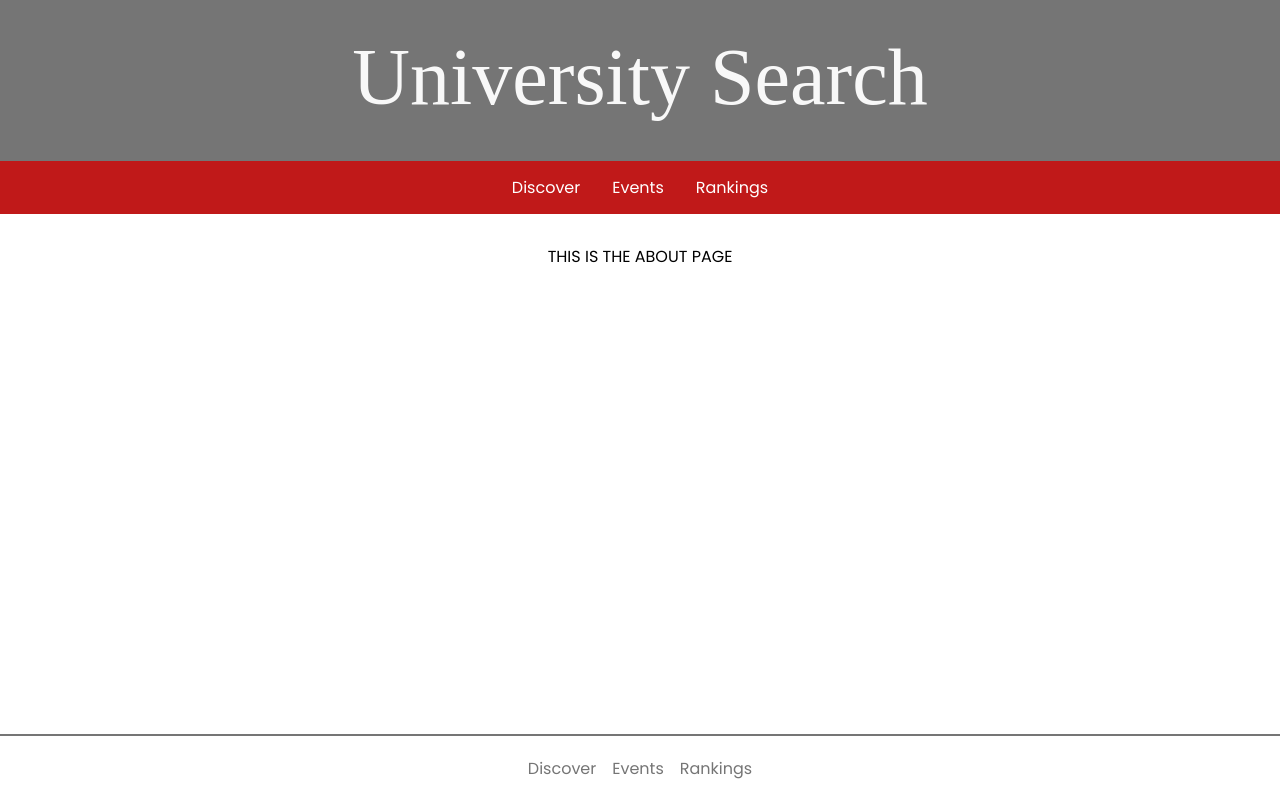
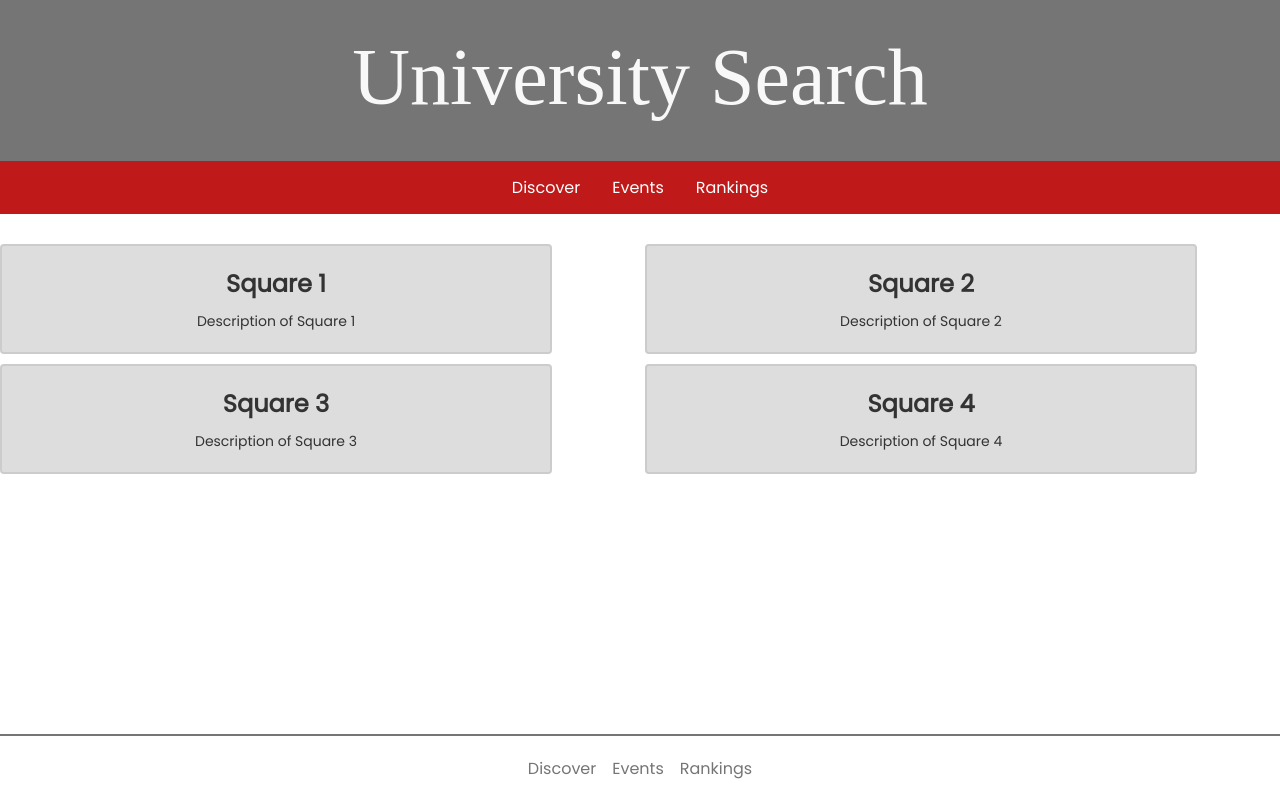
Before and after one commit to Sean-yad/University-Search-React-App, a React (Create React App) app: page /about in a window 1280 px wide. Built offline with nearby package versions, Linux system fonts and the light colour scheme; a web font is replaced by a local one.

Commit message:
Fetchi API with a search component and other stylings

```diff
--- a/src/App.css
+++ b/src/App.css
@@ -10,7 +10,7 @@
   padding: 0;
 
 }
-ul {
+.unordered-list {
 
 
   top: 0;
@@ -21,7 +21,6 @@ ul {
   list-style-type: none;
   margin: 0;
   padding: 0;
-
   overflow: hidden;
   background-color: rgb(192, 25, 25);
 
--- a/src/App.js
+++ b/src/App.js
@@ -21,7 +21,7 @@ function App() {
           </div>
         </nav>
         <nav>
-          <ul>
+          <ul className="unordered-list">
             <li>
               <div className="anchor">
                 <Link to="/" className="navlink">
--- /dev/null
+++ b/src/Components/FourSquareGrid.css
@@ -0,0 +1,34 @@
+.four-square-grid {
+    display: grid;
+    grid-template-columns: repeat(2, 1fr);
+    grid-template-rows: repeat(2, 1fr);
+    grid-gap: 10px;
+  }
+
+  .square {
+    display: flex;
+    flex-direction: column;
+    align-items: center;
+    justify-content: center;
+    background-color: #ddd;
+    border: 2px solid #ccc;
+    border-radius: 4px;
+    text-align: center;
+    padding: 20px;
+    width: 80%;
+  }
+
+  .square a {
+
+    color: #333;
+    text-decoration: none;
+  }
+
+  .square h2 {
+    margin: 0;
+  }
+
+  .square p {
+    margin: 10px 0 0;
+    font-size: 14px;
+  }
--- /dev/null
+++ b/src/Components/FourSquareGrid.js
@@ -0,0 +1,35 @@
+import React from "react";
+import "./FourSquareGrid.css";
+
+function FourSquareGrid() {
+  return (
+    <div className="four-square-grid">
+      <div className="square">
+        <a href="/link1">
+          <h2>Square 1</h2>
+          <p>Description of Square 1</p>
+        </a>
+      </div>
+      <div className="square">
+        <a href="/link2">
+          <h2>Square 2</h2>
+          <p>Description of Square 2</p>
+        </a>
+      </div>
+      <div className="square">
+        <a href="/link3">
+          <h2>Square 3</h2>
+          <p>Description of Square 3</p>
+        </a>
+      </div>
+      <div className="square">
+        <a href="/link4">
+          <h2>Square 4</h2>
+          <p>Description of Square 4</p>
+        </a>
+      </div>
+    </div>
+  );
+}
+
+export default FourSquareGrid;
--- /dev/null
+++ b/src/Components/UniversitySearch.css
@@ -0,0 +1,52 @@
+.university-search {
+    width: 80%;
+    margin: 0 auto;
+    text-align: center;
+  }
+
+  .search-box {
+    width: 80%;
+    font-size: 16px;
+    padding: 12px 20px;
+    margin: 8px 0;
+    box-sizing: border-box;
+    border: 2px solid #ccc;
+    border-radius: 4px;
+    outline: none;
+    transition: 0.3s;
+  }
+
+  .search-box:focus {
+    border: 2px solid #555;
+  }
+
+  .university-table {
+    width: 100%;
+    border-collapse: collapse;
+  }
+
+  .university-table th,
+  .university-table td {
+    padding: 8px;
+    text-align: left;
+    border-bottom: 1px solid #ddd;
+  }
+
+  .university-table th {
+    background-color: #ddd;
+  }
+
+  .university-table tr:nth-child(even) {
+    background-color: #d8d4d4;
+  }
+
+  .university-table tr:hover {
+    background-color: #f5f5f5;
+  }
+
+  ul{
+    display: flex;
+    list-style-type: none;
+    overflow: hidden;
+    padding: 8px;
+  }
--- /dev/null
+++ b/src/Components/UniversitySearch.js
@@ -0,0 +1,61 @@
+import React, { useState, useEffect } from "react";
+import "./UniversitySearch.css";
+
+function UniversitySearch() {
+  const [searchTerm, setSearchTerm] = useState("");
+  const [searchResults, setSearchResults] = useState([]);
+
+  useEffect(() => {
+    async function fetchData() {
+      const response = await fetch(
+        `http://universities.hipolabs.com/search?country=United+States&name=${searchTerm}`
+      );
+      const data = await response.json();
+      setSearchResults(data);
+    }
+
+    fetchData();
+  }, [searchTerm]);
+
+  function handleChange(event) {
+    setSearchTerm(event.target.value);
+  }
+
+  return (
+    <div className="university-search">
+      <form>
+        <input
+          type="text"
+          value={searchTerm}
+          onChange={handleChange}
+          placeholder="Search for a university..."
+          className="search-box"
+        />
+      </form>
+      <table className="university-table">
+        <thead>
+          <tr>
+            <th>Name</th>
+            <th>Country</th>
+            <th>Domain</th>
+          </tr>
+        </thead>
+        <tbody>
+          {searchResults.map((university) => (
+            <tr key={university.id}>
+              <td>{university.name}</td>
+              <td>{university.country}</td>
+              <ul className="url-list">
+                {university.domains.map((domain) => (
+                  <li key={domain}>{domain}</li>
+                ))}
+              </ul>
+            </tr>
+          ))}
+        </tbody>
+      </table>
+    </div>
+  );
+}
+
+export default UniversitySearch;
--- /dev/null
+++ b/src/Components/WesternEuropeList.css
@@ -0,0 +1,36 @@
+
+
+.western-europe-list-container{
+  margin: 0, auto;
+  text-align: center;
+}
+.western-europe-list {
+  list-style: none;
+  margin: 0 auto;
+  padding: 0;
+  max-width: 50%;
+}
+
+
+.western-europe-list li {
+  margin: 10px 0;
+}
+
+.western-europe-list a {
+  display: block;
+  color: #333;
+  text-decoration: none;
+  font-size: 18px;
+  font-weight: bold;
+  padding: 10px;
+  border-radius: 4px;
+  background-color: rgba(255, 255, 255, 0.8);
+  box-shadow: 0 2px 4px rgba(0, 0, 0, 0.1);
+  transition: all 0.2s ease;
+}
+
+.western-europe-list a:hover {
+  background-color: rgba(255, 255, 255, 1);
+  box-shadow: 0 2px 4px rgba(0, 0, 0, 0.3);
+  transform: translateY(-2px);
+}
--- /dev/null
+++ b/src/Components/WesternEuropeList.js
@@ -0,0 +1,37 @@
+import React from "react";
+import "./WesternEuropeList.css";
+
+function WesternEuropeList() {
+  return (
+    <div className="western-europe-list-container">
+      <ul className="western-europe-list">
+        <li>
+          <a href="/france">France</a>
+        </li>
+        <li>
+          <a href="/spain">Spain</a>
+        </li>
+        <li>
+          <a href="/portugal">Portugal</a>
+        </li>
+        <li>
+          <a href="/italy">Italy</a>
+        </li>
+        <li>
+          <a href="/switzerland">Switzerland</a>
+        </li>
+        <li>
+          <a href="/germany">Germany</a>
+        </li>
+        <li>
+          <a href="/netherlands">Netherlands</a>
+        </li>
+        <li>
+          <a href="/united-kingdom">United Kingdom</a>
+        </li>
+      </ul>
+    </div>
+  );
+}
+
+export default WesternEuropeList;
--- a/src/Pages/About.js
+++ b/src/Pages/About.js
@@ -1,7 +1,12 @@
 import React from "react";
+import FourSquareGrid from "../Components/FourSquareGrid";
 
 function About() {
-  return <div>THIS IS THE ABOUT PAGE</div>;
+  return (
+    <div>
+      <FourSquareGrid />
+    </div>
+  );
 }
 
 export default About;
--- a/src/Pages/ErrorPage.js
+++ b/src/Pages/ErrorPage.js
@@ -1,7 +1,7 @@
 import React from "react";
 
 function ErrorPage() {
-  return <div>ERROR! PAGE NOT FOUND</div>;
+  return <div>THIS LINK DON'T EXIST DUMMY</div>;
 }
 
 export default ErrorPage;
--- a/src/Pages/Home.js
+++ b/src/Pages/Home.js
@@ -1,7 +1,15 @@
 import React from "react";
+import UniversitySearch from "../Components/UniversitySearch";
+import FourSquareGrid from "../Components/FourSquareGrid";
+import WesternEuropeList from "../Components/WesternEuropeList";
 
 function Home() {
-  return <div> THIS IS THE HOME PAGE</div>;
+  return (
+    <div className="main-container">
+      <WesternEuropeList />
+      <UniversitySearch />
+    </div>
+  );
 }
 
 export default Home;
```
